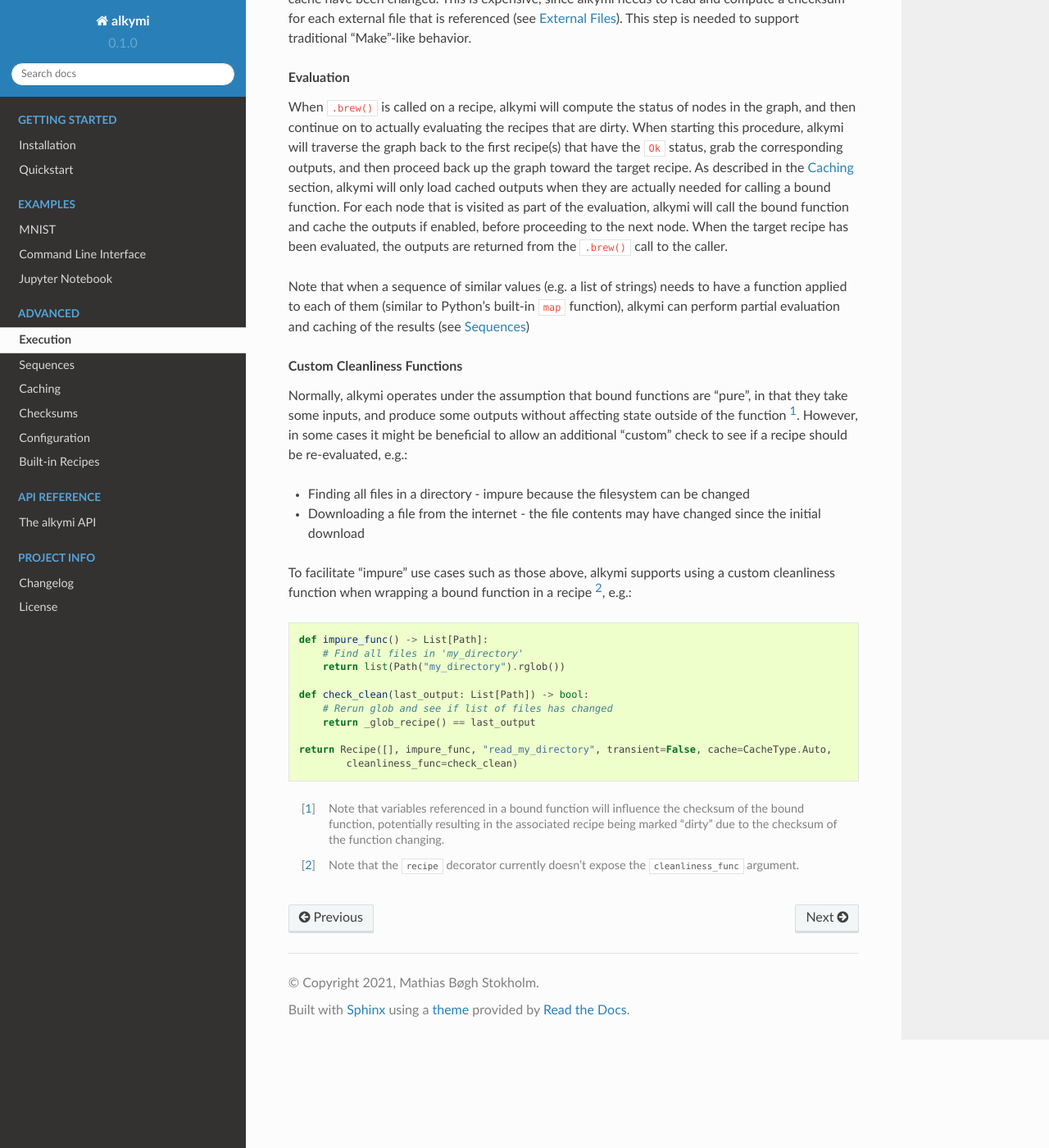
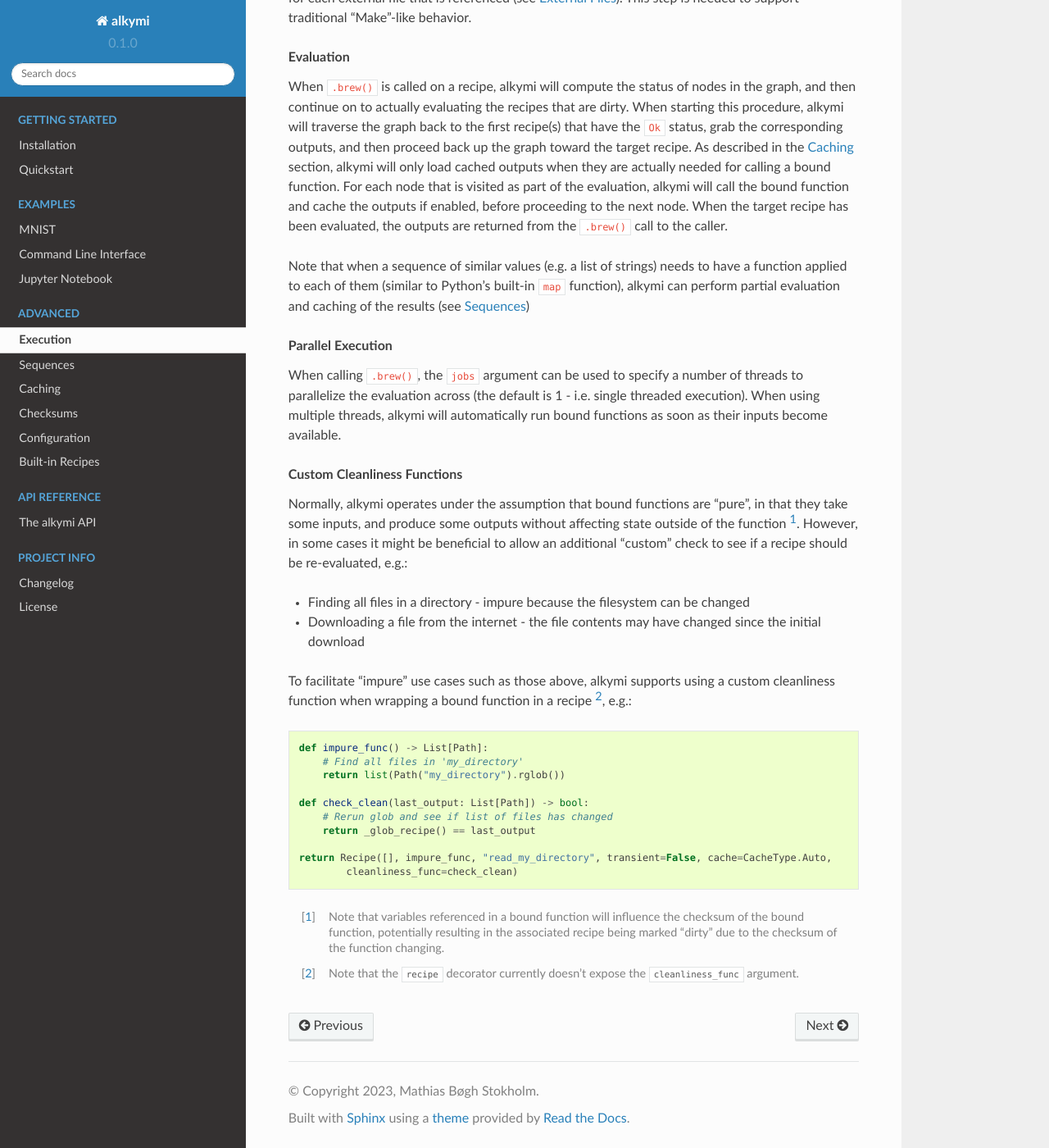
Before and after one commit to MathiasStokholm/alkymi, a Sphinx documentation site: the page built from docs/source/advanced/execution.rst, in a window 1280 px wide and 1400 px high, scrolled down 1179 px. Shown: the whole window at 82% size. Built offline with Sphinx 7.4.7 and the Read the Docs theme 2.0.0, drawn with Linux system fonts in a browser that asks for light colours; some of the changed text lies outside the part shown.

Commit message:
Updated docs to describe parallel execution

```diff
--- a/docs/source/advanced/execution.rst
+++ b/docs/source/advanced/execution.rst
@@ -61,6 +60,13 @@ Note that when a sequence of similar values (e.g. a list of strings) needs to ha
 (similar to Python's built-in ``map`` function), alkymi can perform partial evaluation and caching of the results (see
 :ref:`sequences`)
 
+.. rubric:: Parallel Execution
+
+When calling ``.brew()``, the ``jobs`` argument can be used to specify a number of threads to parallelize the evaluation
+across (the default is 1 - i.e. single threaded execution). When using multiple threads, alkymi will automatically run
+bound functions as soon as their inputs become available.
+
+
 .. _custom_cleanliness:
 .. rubric:: Custom Cleanliness Functions
 
--- a/docs/source/advanced/sequences.rst
+++ b/docs/source/advanced/sequences.rst
@@ -42,3 +42,9 @@ in future releases):
 Note that using ``foreach()`` still shares all the functionality of the regular ``recipe()`` decorator - alkymi will
 still check whether your bound function or dependencies have changed, and mark the recipe dirty in that case
 (see :ref:`execution`) for an exhaustive list of up-to-date checks.
+
+
+.. rubric:: Parallel Execution
+
+If parallel execution is enabled (see :ref:`execution`), alkymi will apply the bound function to each item in parallel.
+Note that the order of execution is not guaranteed in this case.
--- a/docs/source/api/index.rst
+++ b/docs/source/api/index.rst
@@ -48,7 +48,7 @@ Built-in Recipes
 
 Core
 ----
-.. automodule:: alkymi.alkymi
+.. automodule:: alkymi.core
     :members:
 
 .. _alkymi_config:
--- a/docs/source/conf.py
+++ b/docs/source/conf.py
@@ -21,7 +21,7 @@ from alkymi import __version__
 # -- Project information -----------------------------------------------------
 
 project = 'alkymi'
-copyright = '2021, Mathias Bøgh Stokholm'
+copyright = '2023, Mathias Bøgh Stokholm'
 author = 'Mathias Bøgh Stokholm'
 
 # The short X.Y version
--- a/setup.py
+++ b/setup.py
@@ -19,7 +19,7 @@ setuptools.setup(
     url="https://github.com/MathiasStokholm/alkymi",
     packages=["alkymi"],
     classifiers=[
-        "Development Status :: 3 - Alpha",
+        "Development Status :: 4 - Beta",
         "License :: OSI Approved :: MIT License",
         "Environment :: Console",
         "Natural Language :: English",
@@ -52,7 +52,7 @@ setuptools.setup(
     extras_require={
         "xxhash": ["xxhash>=2.0.0"]
     },
-    package_data = {
+    package_data={
         "alkymi": ["py.typed"],
     },
 )
```
Also changed, not shown: other parts of docs/source/advanced/execution.rst (+0 -1 lines), README.md (+14 -15 lines), 3 other files.
